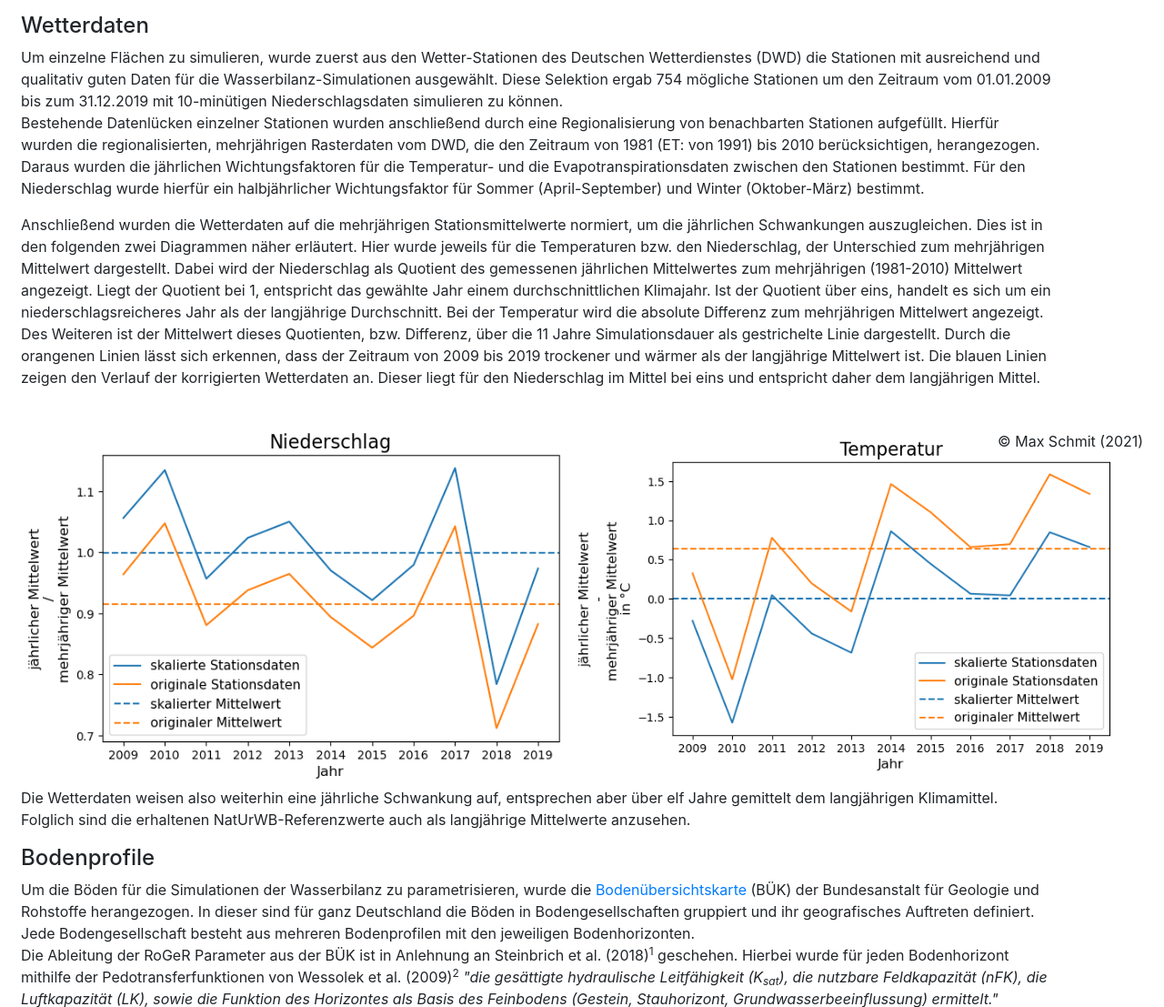
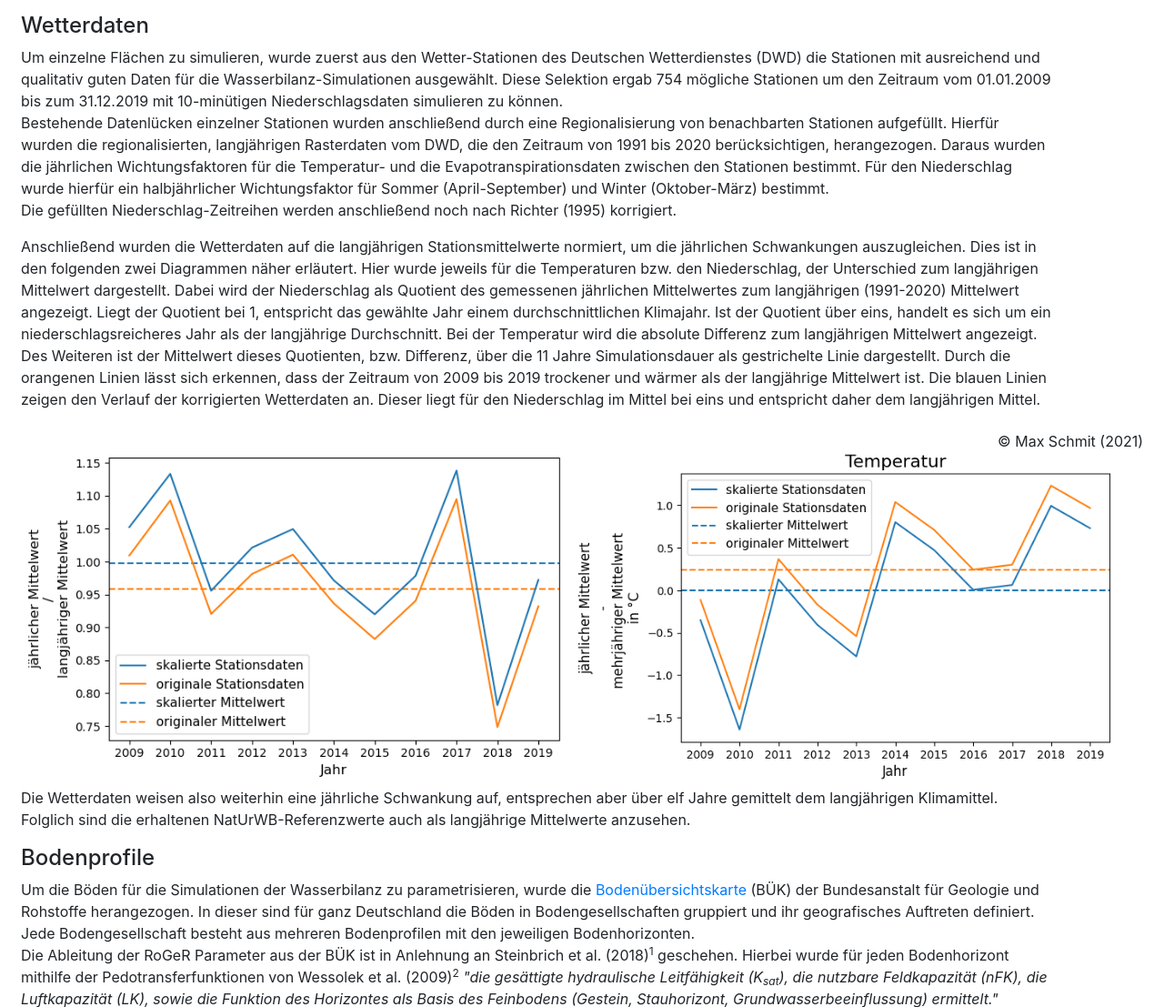
Before and after one commit to maxschmi/naturwb-website, a Django app: page /method/ in a window 1280 px wide. Shown: the part 303-1410 px from the top of the page at 91% size. Run offline with Django 3.2, Linux system fonts and the light colour scheme; some libraries are stand-ins or nearby versions.

Commit message:
update multi-annual data text

```diff
--- a/naturwb/functions/naturwb.py
+++ b/naturwb/functions/naturwb.py
@@ -303,6 +303,10 @@ class Query(object):
         - wea_dist: Only if the wea_flag is 2!
           This field gives the distance to the DWD raster cell(s)
           from which the multi-annual weather values came from in m.
+        - wea_flag_n: Similar than wea_flag but only for the precipitation,
+          which is regionalised with the REGNIE raster.
+        - wea_dist_n: Similar than wea_dist but only for the precipitation,
+          which is regionalised with the REGNIE raster.
         - sl_flag: The flag marking the quality of the mean slope
           that was calculated by an underlying DEM80 raster.
 
--- a/naturwb/templates/home.html
+++ b/naturwb/templates/home.html
@@ -6,7 +6,7 @@
 <p>
   Aktuell sind von der Gesamtfläche der Bundesrepublik Deutschland 14,35&nbsp;%<sup>1</sup> (Stand 31.12.2019) Siedlungs- und Verkehrsflächen und jeden Tag kommen durchschnittlich 62,7&nbsp;ha<sup>1</sup> hinzu (2016-2019). Auf diesen Flächen beträgt der Versiegelungsgrad 45.1&nbsp;%<sup>1</sup>, was die Wasserbilanzkomponenten erheblich beeinträchtigt. Im Allgemeinen kommt es durch die Versiegelung zu einem erhöhten Oberflächenabfluss und somit zu einer geringeren Grundwasserneubildung und einer geringeren Evapotranspiration.
 </p><p>
-  Diesem Effekt wird mittlerweile versucht, mit Regelungen zu mehr dezentralen Versickerungsanlagen entgegenzuwirken. Vor 2010 war es noch üblich Niederschlagswasser aus urbanen Gebieten in Mischwasserkanäle einzuleiten und aus dem urbanen Gebiet abzuleiten. Seit 2009 verpflichtet das Wasserhaushaltsgesetz des Bundes (WHG) mit §&nbsp;55 dazu, bei Neubauten das anfallende Niederschlagswasser getrennt zu sammeln und wenn möglich ortsnah versickern zu lassen, zu verrieseln oder über eine Trennwasserkanalisation einem Oberflächengewässer zuzuführen.<sup>2</sup> Allerdings ist in den meisten Fällen nicht bekannt, ob die dadurch entstehenden Versickerungsanlagen nicht sogar bewirken, dass die "natürliche" Infiltration überstiegen wird, was zu anderen negativen Folgen führen könnte.<sup>3</sup>
+  Diesem Effekt wird mittlerweile versucht, mit Regelungen zu mehr Versickerungsanlagen entgegenzuwirken. Vor 2010 war es noch üblich Niederschlagswasser aus urbanen Gebieten in Mischwasserkanäle einzuleiten und aus dem urbanen Gebiet abzuleiten. Seit 2009 verpflichtet das Wasserhaushaltsgesetz des Bundes (WHG) mit §&nbsp;55 dazu, bei Neubauten das anfallende Niederschlagswasser getrennt zu sammeln und wenn möglich ortsnah versickern zu lassen, zu verrieseln oder über eine Trennwasserkanalisation einem Oberflächengewässer zuzuführen.<sup>2</sup> Allerdings ist in den meisten Fällen nicht bekannt, ob die dadurch entstehenden Versickerungsanlagen nicht sogar bewirken, dass die "natürliche" Infiltration überstiegen wird, was zu anderen negativen Folgen führen könnte.<sup>3</sup>
 </p>
 <p>
   Auch auf unversiegelten Flächen in Siedlungsgebieten wird der Wasserhaushalt verändert, indem z. B. private Gärten oder Parkanlagen gegossen werden.<sup>3</sup>
--- a/naturwb/templates/method.html
+++ b/naturwb/templates/method.html
@@ -12,13 +12,14 @@
   <h4>Wetterdaten</h4>
   <p>
     Um einzelne Flächen zu simulieren, wurde zuerst aus den Wetter-Stationen des Deutschen Wetterdienstes (DWD) die Stationen mit ausreichend und qualitativ guten Daten für die Wasserbilanz-Simulationen ausgewählt. Diese Selektion ergab 754 mögliche Stationen um den Zeitraum vom 01.01.2009 bis zum 31.12.2019 mit 10-minütigen Niederschlagsdaten simulieren zu können.
-    <br>Bestehende Datenlücken einzelner Stationen wurden anschließend durch eine Regionalisierung von benachbarten Stationen aufgefüllt. Hierfür wurden die regionalisierten, mehrjährigen Rasterdaten vom DWD, die den Zeitraum von 1981 (ET: von 1991) bis 2010 berücksichtigen, herangezogen. Daraus wurden die jährlichen Wichtungsfaktoren für die Temperatur- und die Evapotranspirationsdaten zwischen den Stationen bestimmt. Für den Niederschlag wurde hierfür ein halbjährlicher Wichtungsfaktor für Sommer (April-September) und Winter (Oktober-März) bestimmt.
+    <br>Bestehende Datenlücken einzelner Stationen wurden anschließend durch eine Regionalisierung von benachbarten Stationen aufgefüllt. Hierfür wurden die regionalisierten, langjährigen Rasterdaten vom DWD, die den Zeitraum von 1991 bis 2020 berücksichtigen, herangezogen. Daraus wurden die jährlichen Wichtungsfaktoren für die Temperatur- und die Evapotranspirationsdaten zwischen den Stationen bestimmt. Für den Niederschlag wurde hierfür ein halbjährlicher Wichtungsfaktor für Sommer (April-September) und Winter (Oktober-März) bestimmt.
+    <br>Die gefüllten Niederschlag-Zeitreihen werden anschließend noch nach Richter (1995) korrigiert.
   </p><p>
-    Anschließend wurden die Wetterdaten auf die mehrjährigen Stationsmittelwerte normiert, um die jährlichen Schwankungen auszugleichen. Dies ist in den folgenden zwei Diagrammen näher erläutert. Hier wurde jeweils für die Temperaturen bzw. den Niederschlag, der Unterschied zum mehrjährigen Mittelwert dargestellt. Dabei wird der Niederschlag als Quotient des gemessenen jährlichen Mittelwertes zum mehrjährigen (1981-2010) Mittelwert angezeigt. Liegt der Quotient bei 1, entspricht das gewählte Jahr einem durchschnittlichen Klimajahr. Ist der Quotient über eins, handelt es sich um ein niederschlagsreicheres Jahr als der langjährige Durchschnitt. Bei der Temperatur wird die absolute Differenz zum mehrjährigen Mittelwert angezeigt.
+    Anschließend wurden die Wetterdaten auf die langjährigen Stationsmittelwerte normiert, um die jährlichen Schwankungen auszugleichen. Dies ist in den folgenden zwei Diagrammen näher erläutert. Hier wurde jeweils für die Temperaturen bzw. den Niederschlag, der Unterschied zum langjährigen Mittelwert dargestellt. Dabei wird der Niederschlag als Quotient des gemessenen jährlichen Mittelwertes zum langjährigen (1991-2020) Mittelwert angezeigt. Liegt der Quotient bei 1, entspricht das gewählte Jahr einem durchschnittlichen Klimajahr. Ist der Quotient über eins, handelt es sich um ein niederschlagsreicheres Jahr als der langjährige Durchschnitt. Bei der Temperatur wird die absolute Differenz zum langjährigen Mittelwert angezeigt.
     <br>Des Weiteren ist der Mittelwert dieses Quotienten, bzw. Differenz, über die 11&nbsp;Jahre Simulationsdauer als gestrichelte Linie dargestellt. Durch die orangenen Linien lässt sich erkennen, dass der Zeitraum von 2009 bis 2019 trockener und wärmer als der langjährige Mittelwert ist. Die blauen Linien zeigen den Verlauf der korrigierten Wetterdaten an. Dieser liegt für den Niederschlag im Mittel bei eins und entspricht daher dem langjährigen Mittel.
   </p>
-    <br><img src="{% static '/plots/02_06_measured_yearly_div_multi_annual_81-10_adjust-orig_n.png' %}" class="img-fluid" alt="Ein Diagramm des Verhältnisses des jährlichen Mittelwertes zum mehrjährigen Mittelwert des Niederschlags" style="max-width:600px">
-    <img src="{% static '/plots/02_06_measured_yearly_div_multi_annual_81-10_adjust-orig_t.png' %}" class="img-fluid" alt="Ein Diagramm des Verhältnisses des jährlichen Mittelwertes zum mehrjährigen Mittelwert der Temperatur" style="max-width:600px">
+    <br><img src="{% static '/plots/02_measured_yearly_div_multi_annual_91-20_adjust-orig_n.png' %}" class="img-fluid" alt="Ein Diagramm des Verhältnisses des jährlichen Mittelwertes zum langjährigen Mittelwert des Niederschlags" style="max-width:600px">
+    <img src="{% static '/plots/02_measured_yearly_div_multi_annual_91-20_adjust-orig_t.png' %}" class="img-fluid" alt="Ein Diagramm des Verhältnisses des jährlichen Mittelwertes zum langjährigen Mittelwert der Temperatur" style="max-width:600px">
   <p>
     Die Wetterdaten weisen also weiterhin eine jährliche Schwankung auf, entsprechen aber über elf Jahre gemittelt dem langjährigen Klimamittel. Folglich sind die erhaltenen NatUrWB-Referenzwerte auch als langjährige Mittelwerte anzusehen.
   </p>
@@ -29,7 +30,7 @@
     <br>Diese Horizontparameter wurden anschließend zu einem einzigen fiktiven Horizont zusammengefasst, da RoGeR_1D_WBM nur mit einem Horizont rechnet. Hierfür wurde die Bodenmächtigkeit bis zum ersten Gesteins-Horizont oder dem ersten grundwasserbeeinflussten Horizont gewählt. Für die hydraulische Leitfähigkeit der Tiefenperkolation wurde die minimal vorkommende hydraulische Leitfähigkeit der Horizonte gewählt, da der Horizont mit der geringsten Leitfähigkeit ausschlaggebend ist, wieviel Wasser versickern kann. Ansonsten wurde das gewichtete arithmetische Mittel der Parameter bestimmt.
   </p>
   <p>
-    Da die BÜK nicht lückenlos ist und nicht alle Böden parametrisiert sind, wurde diese mit der geologischen Übersichtskarte verschnitten. Anschließend wurden die definierten Bodengesellschaften ohne Hauptbodenprofil (nur das Profil mit dem größten Flächenanteil) durch Nachbar-Polygone ersetzt. Hierfür wurden zuerst versucht die Bodengesellschaft eines Nachbar-Polygon gleicher Geologie zu nutzen. Bei mehreren zutreffenden Polygonen wurde der Nachbar mit der größten gemeinsamen Grenze herangezogen. Wurde kein Nachbar mit gleicher Geologie ausfindig gemacht, wurde das Nachbar-Polygon mit der größten gemeinsamen Grenze genutzt. Dieser Prozess verschlechtert das Ergebnis, war aber notwendig, um in manchen Gebieten eine naturnahe Wasserbilanz zu berechnen. Daher wird der Anteil dieses Schrittes als Warnmeldung dem Ergebnis hinzugefügt.
+    Da die BÜK nicht lückenlos ist und nicht alle Böden parametrisiert sind, wurde diese mit der geologischen Übersichtskarte verschnitten. Anschließend wurden die definierten Bodengesellschaften ohne Hauptbodenprofil (nur das Profil mit dem größten Flächenanteil) durch Nachbar-Polygone ersetzt. Hierfür wurden zuerst versucht die Bodengesellschaft eines Nachbar-Polygon gleicher Geologie zu nutzen. Bei mehreren zutreffenden Polygonen wurde der Nachbar mit der größten gemeinsamen Grenze herangezogen. Wurde kein Nachbar mit gleicher Geologie ausfindig gemacht, wurde das Nachbar-Polygon mit der größten gemeinsamen Grenze genutzt. Dieser Prozess verschlechtert das Ergebnis, war aber notwendig ist, um in manchen Gebieten eine naturnahe Wasserbilanz zu berechnen. Daher wird der Anteil dieses Schrittes als Warnmeldung dem Ergebnis hinzugefügt.
   </p>
   <h4>Simulationspolygone</h4>
   <p>
@@ -49,8 +50,9 @@
 
   <h4>Regionalisierung und Gefälle je Polygon</h4>
   <p>
-    Die Wichtungsfaktoren für den Niederschlag, die Temperatur und die Evapotranspiration wurden für jedes der erstellten Simulations-Polygone bestimmt. Für Temperatur und Evapotranspiration wurde eine jährliche Wichtung angewendet und für den Niederschlag wurde eine Sommer- (April-September) und ein Winter-Wichtungsparameter (Oktober-März) bestimmt. Hierfür wurden die <a target="_blank" rel="noopener" href"https://opendata.dwd.de/climate_environment/CDC/grids_germany/multi_annual">langjährigen regionalisierten 1&nbsp;x&nbsp;1&nbsp;km Raster des DWDs</a> der Jahre 1981-2010 (bzw. für Et 1990-2010) genutzt. Mittels zonaler Statistik wurde für den Rastermittelpunkt jedes Polygons das jeweilige langjährige Mittel bestimmt und mit dem langjährigen Stationsmittelwert verglichen.
-  </p>
+    Die Wichtungsfaktoren für den Niederschlag, die Temperatur und die Evapotranspiration wurden für jedes der erstellten Simulations-Polygone bestimmt. Für Temperatur und Evapotranspiration wurde eine jährliche Wichtung angewendet und für den Niederschlag wurde eine Sommer- (April-September) und ein Winter-Wichtungsparameter (Oktober-März) bestimmt. Hierfür wurden die <a target="_blank" rel="noopener" href"https://opendata.dwd.de/climate_environment/CDC/grids_germany/multi_annual">langjährigen regionalisierten 1&nbsp;x&nbsp;1&nbsp;km Raster des DWDs</a> der Jahre 1991-2020 genutzt. Mittels zonaler Statistik wurde für den Rastermittelpunkt jedes Polygons das jeweilige langjährige Mittel bestimmt und mit dem langjährigen Stationsmittelwert verglichen.
+  </p><p>
+    Für die Temperatur und die Evapotranspiration wurde zusätzlich zu diesem Höhenfaktor noch ein Expositionsfaktor bestimmt. Hierfür wurde die Sonneneinstrahlung aus dem DGM80<sup>5</sup> und einem fiktiven flachen DGM bestimmt. Aus diesen
   <p>
     Das Gefälle wurde anhand des digitalen Geländemodells mit in einer Auflösung von 80&nbsp;x&nbsp;80&nbsp;m<sup>5</sup> bestimmt. Anschließend wurde ebenfalls mit einer zonalen Statistik der Mittelwert der sich im Polygon befindenden Rastermittelpunkte bestimmt.
   </p>
@@ -97,7 +99,7 @@
       Bundesministerium für Umwelt Naturschutz und Reaktorsicherheit (Hg.) (2003): Hydrologischer Atlas von Deutschland (HAD). 3. Lieferung. Bonn.
     </li>
     <li>
-      Bundesamt für Kartographie und Geodäsie (2012): Corine Land cover 10 ha. CLC20.
+      Bundesamt für Kartographie und Geodäsie (2018): Corine Land Cover 5 ha. CLC5.
     </li>
     <li>
       Earth Resources Observation And Science (EROS) Center (2010): Shuttle Radar Topography Mission (SRTM). Digital Elevation Model. ~80&nbsp;x&nbsp;80&nbsp;m: U.S. Geological Survey.
```
Also changed, not shown: naturwb/static/plots/02_06_measured_yearly_div_multi_annual_81-10_adjust-orig_n.png (deleted), naturwb/static/plots/02_06_measured_yearly_div_multi_annual_81-10_adjust-orig_t.png (deleted), naturwb/static/plots/02_measured_yearly_div_multi_annual_91-20_adjust-orig_n.png (added), naturwb/static/plots/02_measured_yearly_div_multi_annual_91-20_adjust-orig_t.png (added).
